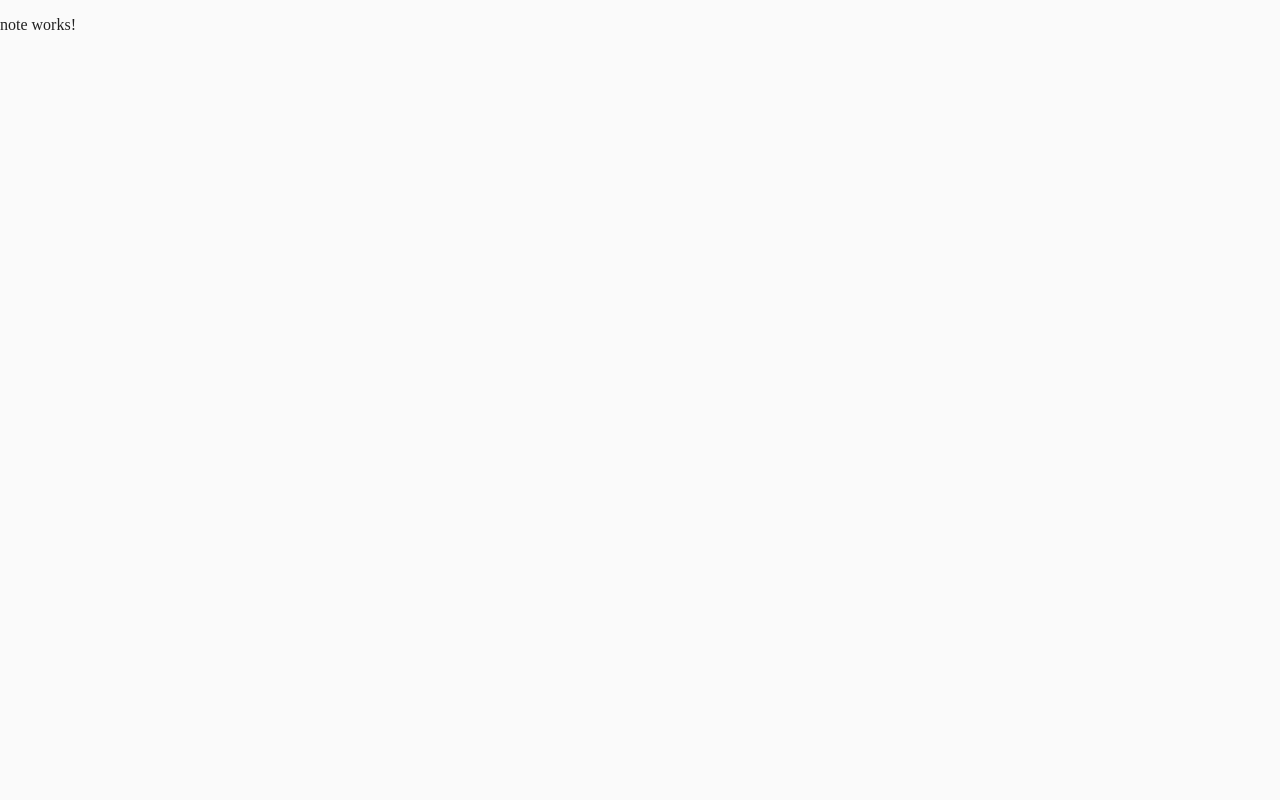
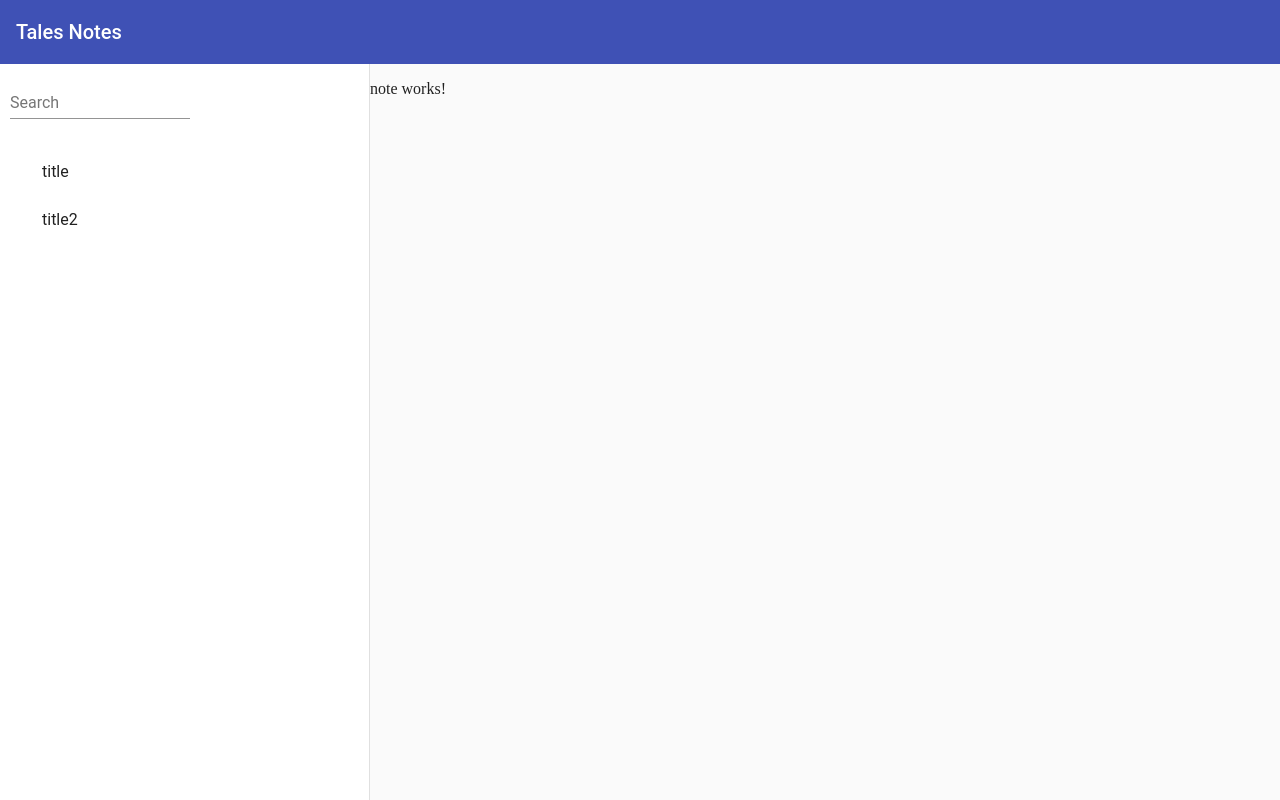
Before and after one commit to talesmgodois/ang, an Angular app: page /notes in a window 1280 px wide. Built offline with nearby package versions, Linux system fonts and the light colour scheme.

Commit message:
Finishing filter of notes

```diff
--- a/src/app/app-routing.module.ts
+++ b/src/app/app-routing.module.ts
@@ -5,7 +5,8 @@ import { AppContentComponent } from './components/app-content/app-content.compon
 
 const routes: Routes = [
   { path: 'notes', component: AppContentComponent },
-  { path: 'notes/:id', component: AppContentComponent },
+  { path: 'notes/show/:id', component: AppContentComponent },
+  { path: 'notes/edit/:id', component: AppContentComponent },
   { path: '', redirectTo: '/notes', pathMatch: 'full' }
 ];
 
--- a/src/app/app.component.ts
+++ b/src/app/app.component.ts
@@ -6,4 +6,5 @@ import { Component } from '@angular/core';
 })
 export class AppComponent {
   title = 'adeva-notes';
+  constructor() {}
 }
--- a/src/app/app.module.ts
+++ b/src/app/app.module.ts
@@ -13,6 +13,8 @@ import { MatListModule } from '@angular/material/list';
 import { MatSidenavModule } from '@angular/material/sidenav';
 import { AppContentComponent } from './components/app-content/app-content.component';
 import { MatIconModule } from '@angular/material/icon';
+import { MatInputModule } from '@angular/material/input';
+import { FormsModule } from '@angular/forms';
 
 @NgModule({
   declarations: [
@@ -30,7 +32,9 @@ import { MatIconModule } from '@angular/material/icon';
     MatListModule,
     FlexLayoutModule,
     MatSidenavModule,
-    MatIconModule
+    MatIconModule,
+    MatInputModule,
+    FormsModule
   ],
   providers: [],
   bootstrap: [AppComponent]
--- a/src/app/components/app-content/app-content.component.html
+++ b/src/app/components/app-content/app-content.component.html
@@ -1,11 +1,11 @@
-<div class="container">
-  <mat-sidenav-container fullscreen [hasBackdrop]="mobileQuery.matches">
-    <app-list-notes [notes]="notes"> </app-list-notes>
+<div fxLayout="column" class="container">
+  <mat-sidenav-container fxLayout="row" class="h100">
+    <mat-sidenav #notesList mode="side" opened class="leftNav">
+      <app-list-notes [notes]="notes"> </app-list-notes>
+    </mat-sidenav>
 
     <mat-sidenav-content class="sidenav-content">
       <app-note (model)="(currentNote)"></app-note>
     </mat-sidenav-content>
   </mat-sidenav-container>
 </div>
-
-<div fxLayout="row" fxLayoutGap="16px"></div>
--- a/src/app/components/app-content/app-content.component.scss
+++ b/src/app/components/app-content/app-content.component.scss
@@ -0,0 +1,12 @@
+.container {
+  position: absolute;
+  top: 64px;
+  bottom: 0;
+  left: 0;
+  right: 0;
+  background: #eee;
+}
+
+.leftNav {
+  width: 370px;
+}
--- a/src/app/components/app-content/app-content.component.ts
+++ b/src/app/components/app-content/app-content.component.ts
@@ -1,12 +1,5 @@
-import {
-  Component,
-  OnInit,
-  Input,
-  OnDestroy,
-  ChangeDetectorRef
-} from '@angular/core';
+import { Component, OnInit } from '@angular/core';
 import Note from '../../domain/Note';
-import { MediaMatcher } from '@angular/cdk/layout';
 
 @Component({
   selector: 'app-content',
@@ -14,18 +7,14 @@ import { MediaMatcher } from '@angular/cdk/layout';
   styleUrls: ['./app-content.component.scss']
 })
 export class AppContentComponent implements OnInit {
-  public mobileQuery: MediaQueryList;
-  private _mobileQueryListener: () => void;
-
-  notes: Note[] = [new Note('title', 'content')];
+  notes: Note[] = [
+    new Note('title', 'content'),
+    new Note('title2', 'content2')
+  ];
 
   currentNote: Note;
 
-  constructor(changeDetectorRef: ChangeDetectorRef, media: MediaMatcher) {
-    this.mobileQuery = media.matchMedia('(max-width: 600px)');
-    this._mobileQueryListener = () => changeDetectorRef.detectChanges();
-    this.mobileQuery.addListener(this._mobileQueryListener);
-  }
+  constructor() {}
 
   ngOnInit() {}
 }
--- a/src/app/components/list-notes/list-notes.component.html
+++ b/src/app/components/list-notes/list-notes.component.html
@@ -1,9 +1,10 @@
-<mat-sidenav #lnav mode="over" class="sidenav">
-  <div class="content">
-    <mat-list>
-      <mat-list-item *ngFor="let note of notes">
-        <app-node-detail [model]="note"></app-node-detail>
-      </mat-list-item>
-    </mat-list>
-  </div>
-</mat-sidenav>
+<div class="list-content">
+  <mat-form-field>
+    <input matInput placeholder="Search" [(ngModel)]="searchText" />
+  </mat-form-field>
+  <mat-list>
+    <mat-list-item *ngFor="let note of getNotes()">
+      <app-node-detail [model]="note"></app-node-detail>
+    </mat-list-item>
+  </mat-list>
+</div>
--- a/src/app/components/list-notes/list-notes.component.scss
+++ b/src/app/components/list-notes/list-notes.component.scss
@@ -2,3 +2,6 @@
   height: 100%;
   width: 370px;
 }
+.list-content {
+  padding: 10px;
+}
--- a/src/app/components/list-notes/list-notes.component.ts
+++ b/src/app/components/list-notes/list-notes.component.ts
@@ -1,42 +1,29 @@
-import {
-  Component,
-  OnInit,
-  Input,
-  OnDestroy,
-  ChangeDetectorRef
-} from '@angular/core';
-import { MediaMatcher } from '@angular/cdk/layout';
+import { Component, OnInit, Input } from '@angular/core';
+
 import Note from '../../domain/Note';
-
-import { MatSidenav } from '@angular/material';
 
 @Component({
   selector: 'app-list-notes',
   templateUrl: './list-notes.component.html',
   styleUrls: ['./list-notes.component.scss']
 })
-export class ListNotesComponent implements OnDestroy, OnInit {
-  public mobileQuery: MediaQueryList;
-  private _mobileQueryListener: () => void;
-
+export class ListNotesComponent implements OnInit {
   @Input()
   public notes: Note[];
 
-  constructor(changeDetectorRef: ChangeDetectorRef, media: MediaMatcher) {
-    this.mobileQuery = media.matchMedia('(max-width: 600px)');
-    this._mobileQueryListener = () => changeDetectorRef.detectChanges();
-    this.mobileQuery.addListener(this._mobileQueryListener);
-  }
+  public searchText: string = '';
 
-  toggleMobileNav(nav: MatSidenav) {
-    if (this.mobileQuery.matches) {
-      nav.toggle();
-    }
+  constructor() {}
+
+  public getNotes() {
+    if (this.searchText && this.searchText.trim().length === 0)
+      return this.notes;
+    return this.notes.filter(
+      note =>
+        note.content.includes(this.searchText) ||
+        note.title.includes(this.searchText)
+    );
   }
 
   ngOnInit() {}
-
-  ngOnDestroy(): void {
-    throw new Error('Method not implemented.');
-  }
 }
--- a/src/index.html
+++ b/src/index.html
@@ -1,14 +1,14 @@
-<!doctype html>
+<!DOCTYPE html>
 <html lang="en">
-<head>
-  <meta charset="utf-8">
-  <title>AdevaNotes</title>
-  <base href="/">
+  <head>
+    <meta charset="utf-8" />
+    <title>AdevaNotes</title>
+    <base href="/" />
 
-  <meta name="viewport" content="width=device-width, initial-scale=1">
-  <link rel="icon" type="image/x-icon" href="favicon.ico">
-</head>
-<body>
-  <app-root></app-root>
-</body>
+    <meta name="viewport" content="width=device-width, initial-scale=1" />
+    <link rel="icon" type="image/x-icon" href="favicon.ico" />
+  </head>
+  <body fxLayout="column">
+    <app-root></app-root>
+  </body>
 </html>
--- a/src/styles.scss
+++ b/src/styles.scss
@@ -8,3 +8,10 @@ body {
   height: 100%;
   width: 100%;
 }
+
+.h100 {
+  height: 100%;
+}
+.w100 {
+  width: 100%;
+}
```
